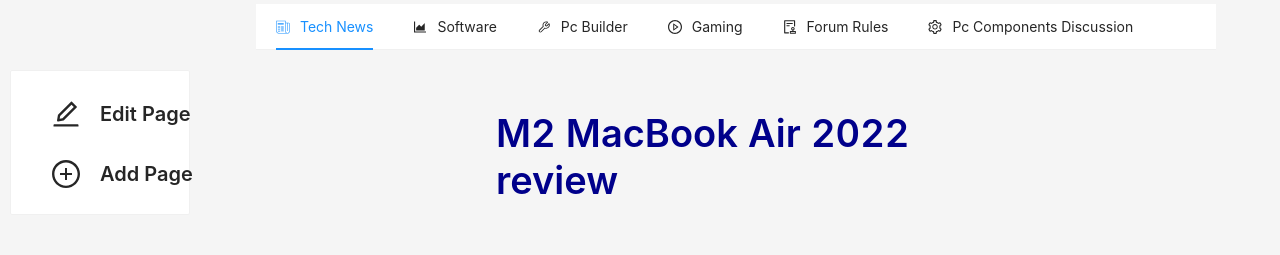
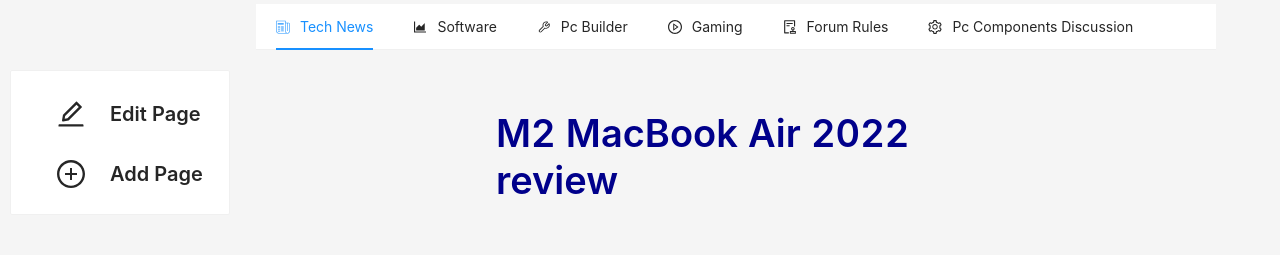
Before and after one commit to RasenganORG/CarpathianCMS, a React (Create React App) app: page /application/siteWorkspace/techNews in a window 1280 px wide. Shown: the part 130-385 px from the top of the page. Built offline with nearby package versions, Linux system fonts and the light colour scheme.

Commit message:
changed menu settings to have already opened the tabs and added more space to the toolbar

```diff
--- a/src/components/toolbar/Toolbar.js
+++ b/src/components/toolbar/Toolbar.js
@@ -61,7 +61,8 @@
       style={{
         top:200,
         left:10,
-        width: '180px',
+        paddingRight:20,
+        width: '220px',
         position:'fixed'
       }}
     >
--- a/src/layouts/settings/SettingsLayout.js
+++ b/src/layouts/settings/SettingsLayout.js
@@ -83,7 +83,7 @@
           <Menu
             mode='inline'
             defaultSelectedKeys={['1']}
-            defaultOpenKeys={['sub1']}
+            defaultOpenKeys={['siteSettings', 'userSettings']}
             style={{
               height: '100%',
             }}
```
